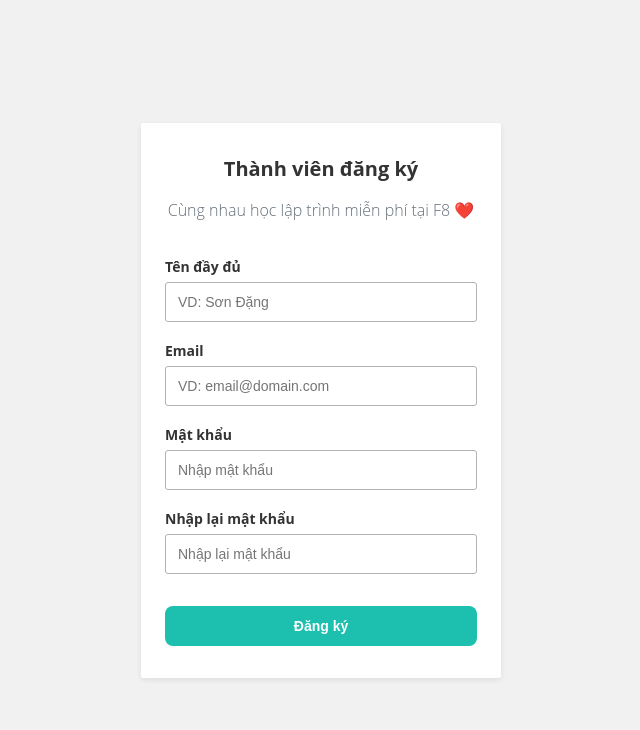
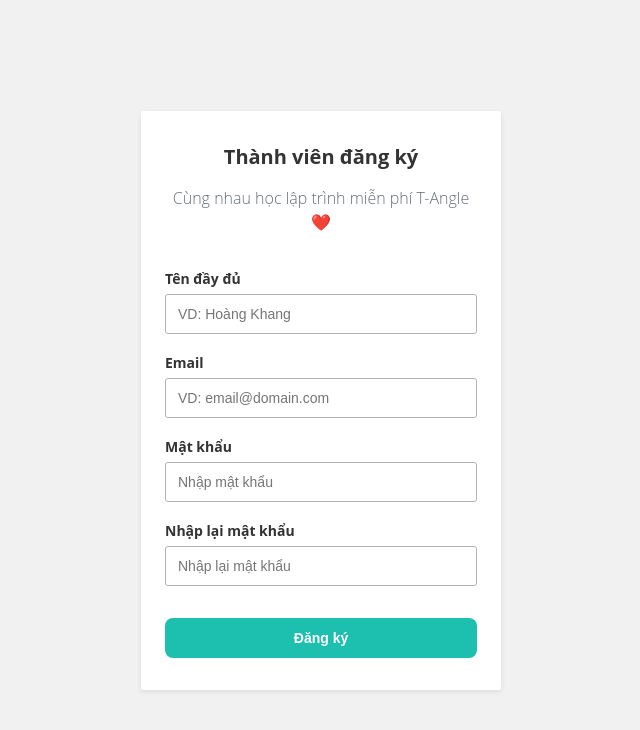
Before and after one commit to CHK0386/Phattrienweb, a plain HTML site: page index.html in a window 1280 px wide. Shown: the whole page, without its empty margins (319-959 px from the left). Drawn offline with Linux system fonts and the light colour scheme.

Commit message:
update file

```diff
--- a/index.html
+++ b/index.html
@@ -14,13 +14,13 @@
 
     <form action="" method="POST" class="form" id="form-1">
       <h3 class="heading">Thành viên đăng ký</h3>
-      <p class="desc">Cùng nhau học lập trình miễn phí tại F8 ❤️</p>
+      <p class="desc">Cùng nhau học lập trình miễn phí T-Angle ❤️</p>
 
       <div class="spacer"></div>
 
       <div class="form-group">
         <label for="fullname" class="form-label">Tên đầy đủ</label>
-        <input id="fullname" name="fullname" type="text" placeholder="VD: Sơn Đặng" class="form-control">
+        <input id="fullname" name="fullname" type="text" placeholder="VD: Hoàng Khang" class="form-control">
         <span class="form-message"></span>
       </div>
 
```
